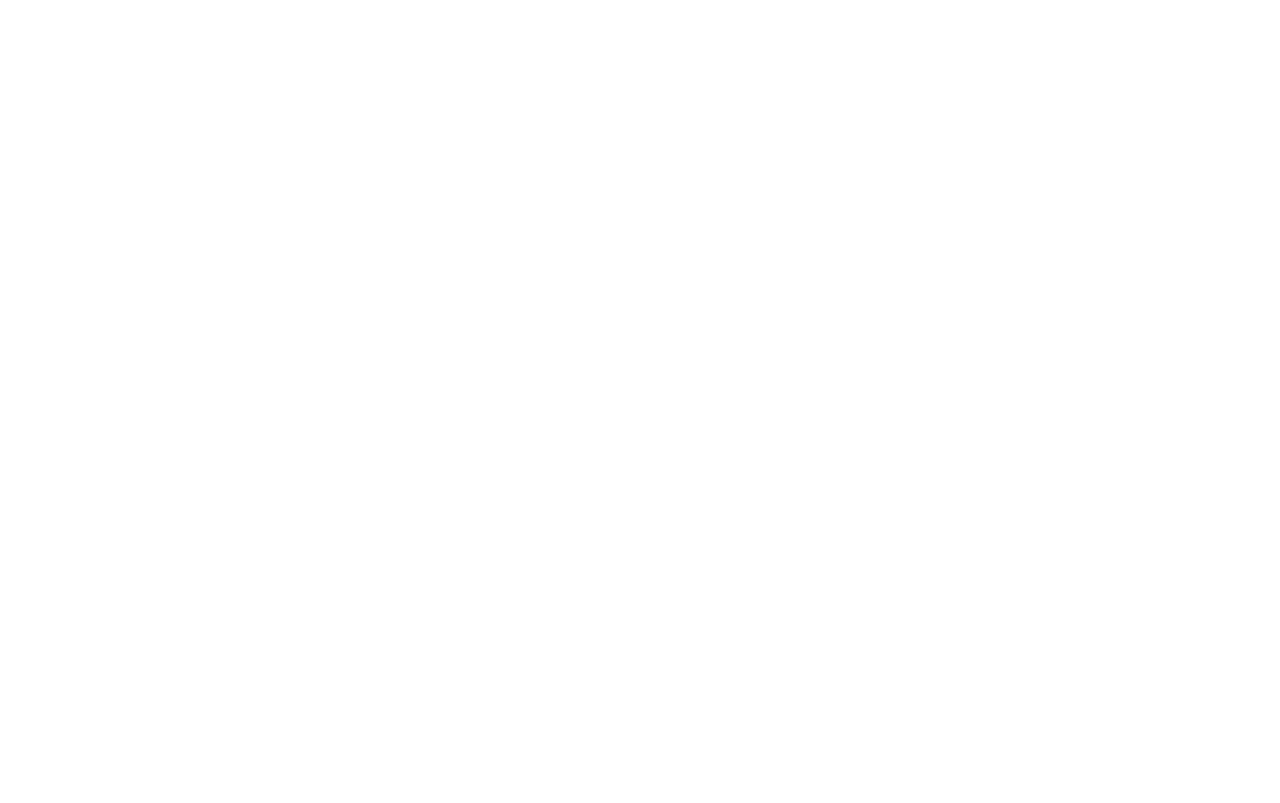
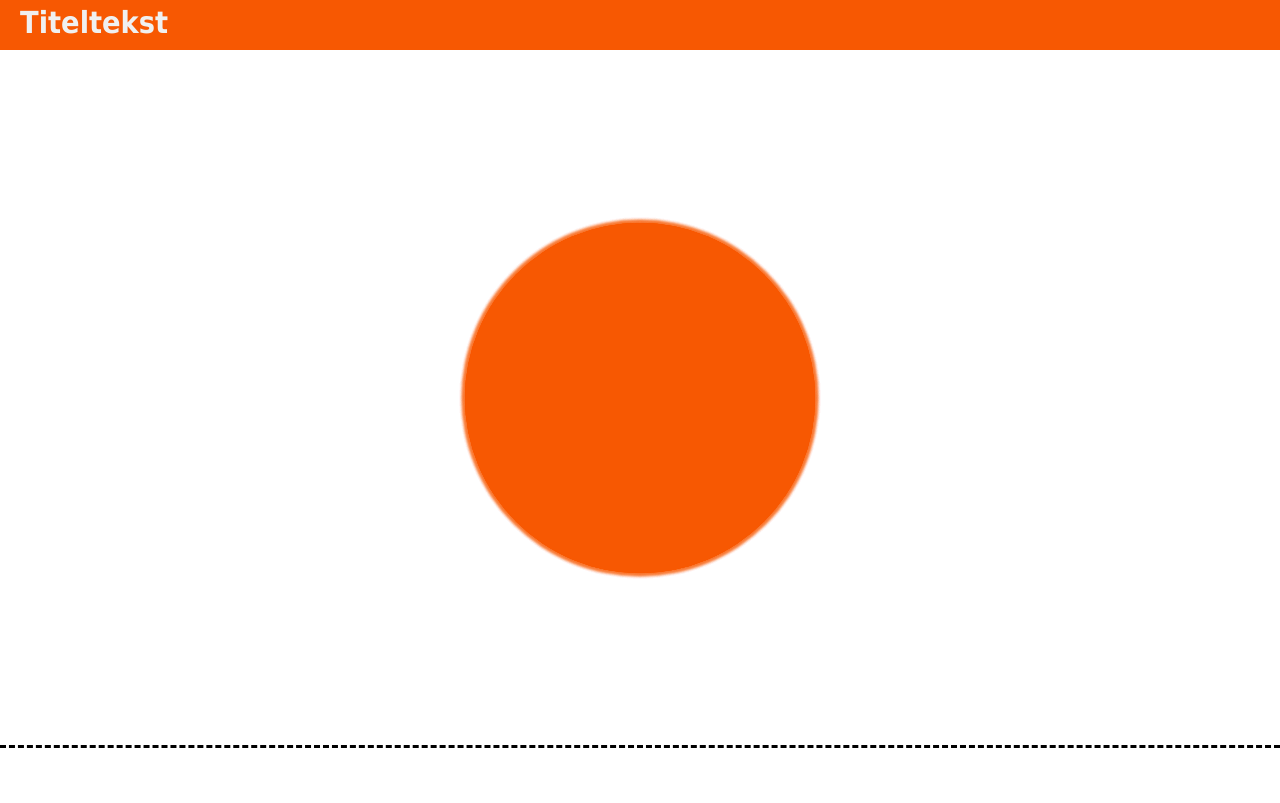
Before and after one commit to gorforgit/test-projects, a plain HTML site: page work/presentation_v2/index.html in a window 1280 px wide. Drawn offline with nearby package versions, Linux system fonts and the light colour scheme.

Commit message:
new commit

```diff
--- a/work/presentation_v2/index.html
+++ b/work/presentation_v2/index.html
@@ -2,8 +2,45 @@
 <html>
 <head>
     <title></title>
+    <meta http-equiv="content-type" content="text/html; charset=utf-8">
+    <link rel="stylesheet" type="text/css" href="css/reset.css">
+    <link rel="stylesheet" type="text/css" href="css/style.css">
+    <script type="text/javascript" src="http://ajax.googleapis.com/ajax/libs/jquery/1.8.3/jquery.min.js"></script>
+    <script type="text/javascript">
+        $(function(){
+            $('.cont').append('<div class="empty"></div>');
+            var footerHeight = $('footer').height();
+            var containerHeight = $(document).height()-'105';
+            $('.cont').css({'height':containerHeight});
+            $('.empty').css({'height':footerHeight});
+            $('.footer').css({'margin-top':-footerHeight});
+        })
+    </script>
 </head>
 <body>
+<div class="wrap">
+    <header>
+        <h2>Titeltekst</h2>
+    </header>
+    <section class="cont">
+        <article>
 
+        </article>
+        <article>
+
+        </article>
+        <article>
+
+        </article>
+        <article>
+
+        </article>
+        <article>
+
+        </article>
+    </section>
+    <footer>
+    </footer>
+</div>
 </body>
 </html>
```
